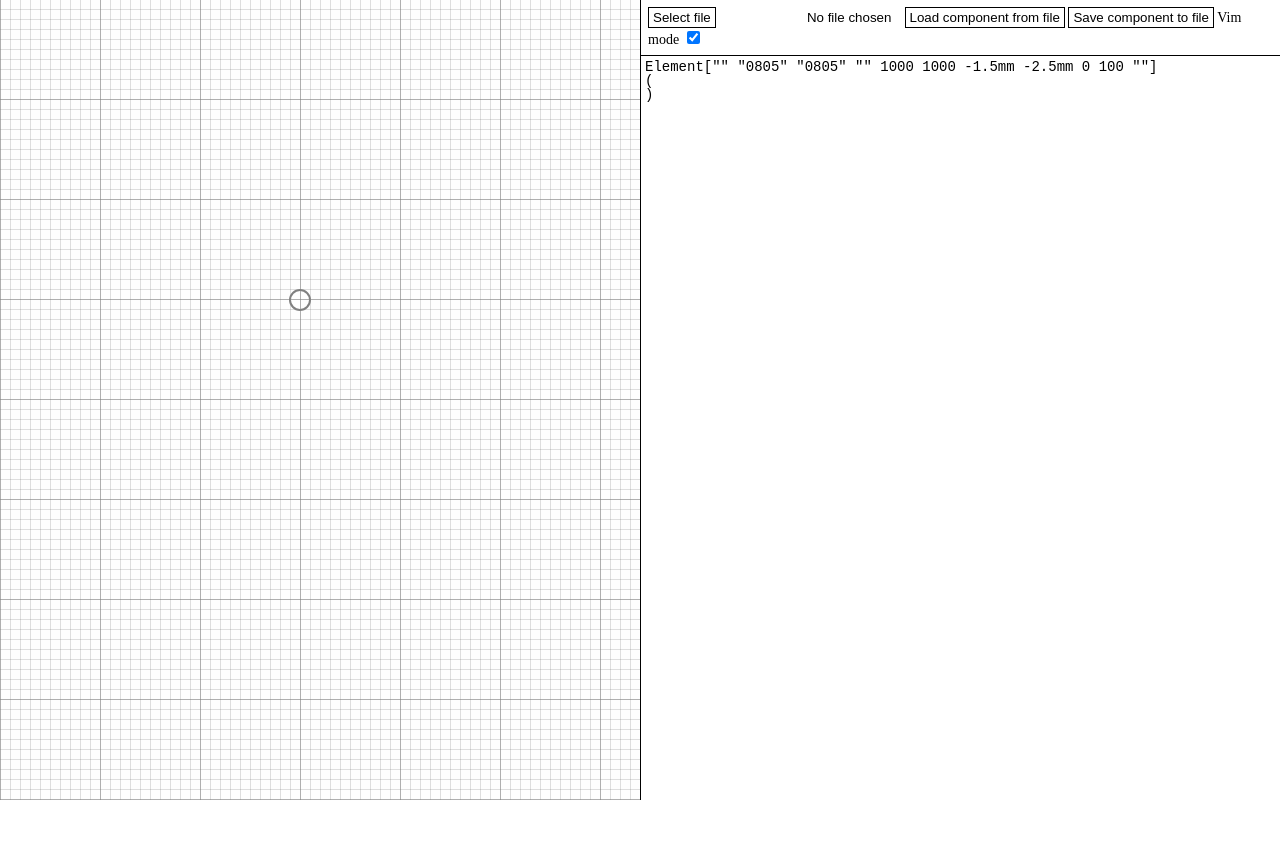
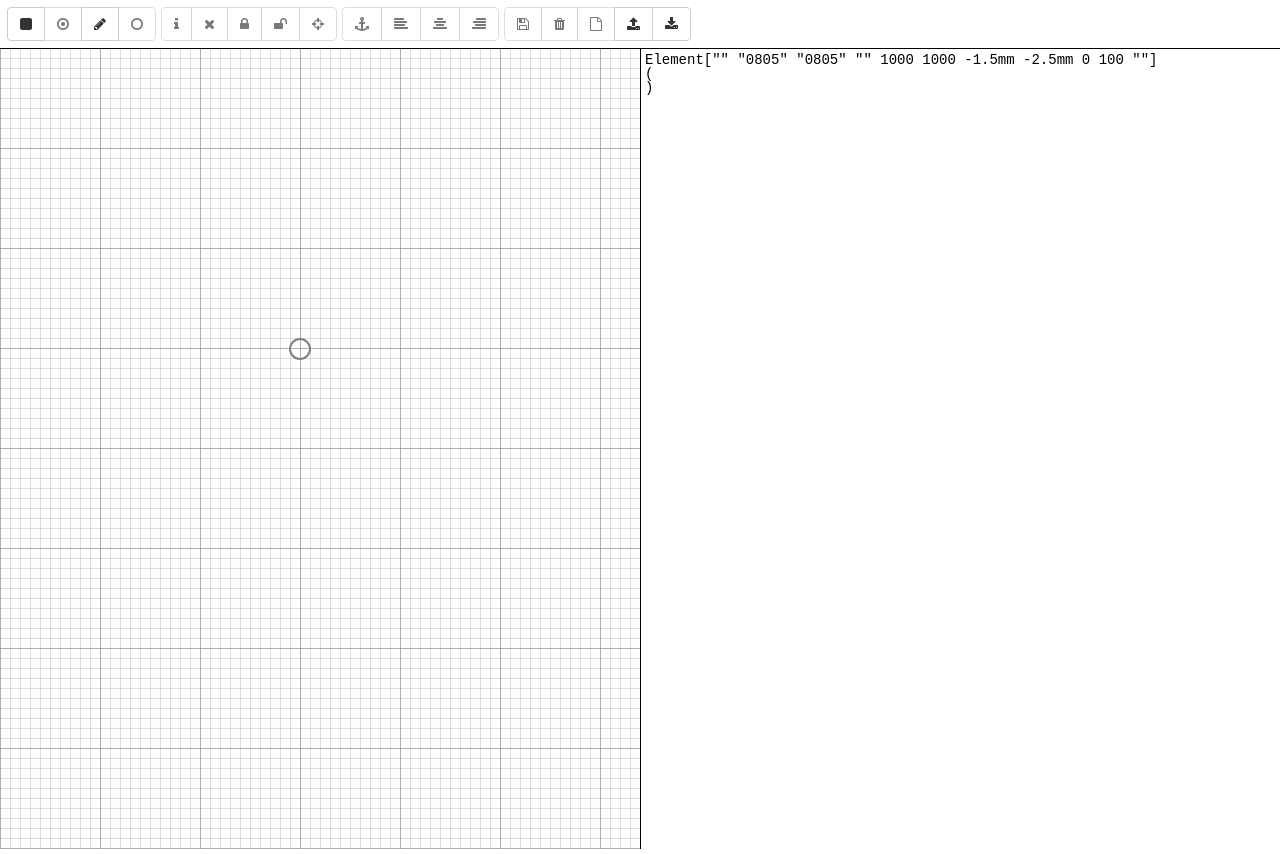
Before and after one commit to epsiro/pcb-footprint-editor, a website: page index.html in a window 1280 px wide. Before the commit the page ends 804 px from the top, so only its background shows below. Drawn offline with nearby package versions, Linux system fonts and the light colour scheme.

Commit message:
added toolbar

```diff
--- a/index.html
+++ b/index.html
@@ -3,28 +3,125 @@
 <head>
     <meta content="text/html; charset=UTF-8">
     <title>gEDA pcb footprint drawer</title>
-    <script src="lib/jquery-2.1.1.min.js"></script>
+    <script src="http://ajax.googleapis.com/ajax/libs/jquery/2.1.1/jquery.min.js"></script>
+    <!--<script src="lib/jquery-2.1.1.min.js"></script>-->
     <script src="lib/snap.svg-min.js"></script>
     <script src="lib/codemirror.js"></script>
     <script src="lib/sprintf.min.js"></script>
     <script src="lib/jquery.hotkeys.js"></script>
     <script src="keymap/vim.js"></script>
+    <script src="https://maxcdn.bootstrapcdn.com/bootstrap/3.3.0/js/bootstrap.min.js"></script>
     <link rel=stylesheet href="lib/codemirror.css">
     <link rel=stylesheet href="style.css">
+    <link rel="stylesheet" href="http://maxcdn.bootstrapcdn.com/font-awesome/4.2.0/css/font-awesome.min.css">
+    <link rel="stylesheet" href="https://maxcdn.bootstrapcdn.com/bootstrap/3.3.0/css/bootstrap.min.css">
+    <link rel=stylesheet href="custom_bootstrap.css">
+    <!-- <link rel="stylesheet" href="https://maxcdn.bootstrapcdn.com/bootstrap/3.3.0/css/bootstrap-theme.min.css"> -->
 </head>
 <body>
+    <div id="controls">
+        <div class="btn-toolbar" role="toolbar">
+
+            <div class="btn-group" id="controls_mode">
+              <button class="btn btn-default" id="controls_new_pad"
+                data-container="body" data-placement="bottom"
+                title="Add new pad"><i class="fa fa-square"></i></button>
+
+              <button class="btn btn-default" id="controls_new_pin"
+                data-container="body" data-placement="bottom" disabled=true
+                title="Add new pin"><i class="fa fa-dot-circle-o"></i></button>
+
+              <button class="btn btn-default" id="controls_new_elementline"
+                data-container="body" data-placement="bottom"
+                title="Add new silkscreen line"><i class="fa fa-pencil"></i></button>
+
+              <button class="btn btn-default" id="controls_new_elementarc"
+                data-container="body" data-placement="bottom" disabled=true
+                title="Add new silkscreen circle"><i class="fa fa-circle-o"></i></button>
+            </div>
+
+            <div class="btn-group">
+              <button class="btn btn-default" id="controls_get_object_info"
+                data-container="body" data-placement="bottom" disabled=true
+                title="Get object information"><i class="fa fa-info"></i></button>
+
+              <button class="btn btn-default" id="controls_delete_object"
+                data-container="body" data-placement="bottom" disabled=true
+                title="Delete object"><i class="fa fa-remove"></i></button>
+
+              <button class="btn btn-default" id="controls_lock_object"
+                data-container="body" data-placement="bottom" disabled=true
+                title="Lock object"><i class="fa fa-lock"></i></button>
+
+              <button class="btn btn-default" id="controls_unlock_object"
+                data-container="body" data-placement="bottom" disabled=true
+                title="Unlock object"><i class="fa fa-unlock"></i></button>
+
+              <button class="btn btn-default" id="controls_realign_grid"
+                data-container="body" data-placement="bottom" disabled=true
+                title="Realign grid"><i class="fa fa-crosshairs"></i></button>
+            </div>
+
+            <div class="btn-group">
+              <button class="btn btn-default" id="controls_select_anchor"
+                data-container="body" data-placement="bottom" disabled=true
+                title="Select anchor"><i class="fa fa-anchor"></i></button>
+
+              <button class="btn btn-default" id="controls_left_align_objects"
+                data-container="body" data-placement="bottom" disabled=true
+                title="Left-align objects"><i class="fa fa-align-left"></i></button>
+
+              <button class="btn btn-default" id="controls_center_align_objects"
+                data-container="body" data-placement="bottom" disabled=true
+                title="Center-align objects"><i class="fa fa-align-center"></i></button>
+
+              <button class="btn btn-default" id="controls_right_align_objects"
+                data-container="body" data-placement="bottom" disabled=true
+                title="Right-align objects"><i class="fa fa-align-right"></i></button>
+            </div>
+
+            <div class="btn-group">
+              <button class="btn btn-default" id="controls_save_component"
+                data-container="body" data-placement="bottom" disabled=true
+                title="Save component to offline storage"><i class="fa fa-floppy-o"></i></button>
+
+              <button class="btn btn-default" id="controls_delete_component"
+                data-container="body" data-placement="bottom" disabled=true
+                title="Delete component"><i class="fa fa-trash"></i></button>
+
+              <button class="btn btn-default" id="controls_new_component"
+                data-container="body" data-placement="bottom" disabled=true
+                title="New component from template"><i class="fa fa-file-o"></i></button>
+
+              <button class="btn btn-default" id="load_file"
+                data-container="body" data-placement="bottom"
+                title="Upload component from file"><i class="fa fa-upload"></i></a>
+
+              <button class="btn btn-default" id="save_file"
+                data-container="body" data-placement="bottom"
+                title="Download component to file"><i class="fa fa-download"></i></a>
+            </div>
+        </div>
+
+        <!--
+        <i class="fa fa-code"></i>
+        <i class="fa fa-eraser"></i>
+        <i class="fa fa-exclamation-triangle"></i>
+        <i class="fa fa-refresh"></i>
+        <i class="fa fa-folder-open"></i>
+        <i class="fa fa-file-code-o"></i>
+        <i class="fa fa-folder-open-o"></i>
+        <label for="vim_mode_cb">Vim mode</label>
+        <input type="checkbox" id="vim_mode_cb" name="vim_mode" checked />
+        View the code at <i class="fa fa-github"></i>
+        Donate to <i class="fa fa-btc"></i>
+        -->
+    </div>
     <div id=container>
         <div id="graphical_editor">
             <svg id="svg" version="1.1" xmlns="http://www.w3.org/2000/svg"></svg>
         </div>
         <div id="code">
-            <div id="controls">
-                <input type="file" id="file_to_load">
-                <button id="load_file" >Load component from file</button>
-                <button id="save_file" >Save component to file</button>
-                <label for="vim_mode_cb">Vim mode</label>
-                <input type="checkbox" id="vim_mode_cb" name="vim_mode" checked />
-            </div>
             <textarea id="footprint_code" ></textarea>
         </div>
     </div>
--- a/js/save_load.js
+++ b/js/save_load.js
@@ -1,6 +1,3 @@
-$( "#load_file" ).on("click", load_file_as_text);
-$( "#save_file" ).on("click", save_text_as_file);
-
 function save_text_as_file() {
 
     var text_to_write = editor.getValue();
```
Also changed, not shown: js/controls.js (added, +15 -0 lines), pcb-footprint-editor.min.js, 1 other file.
